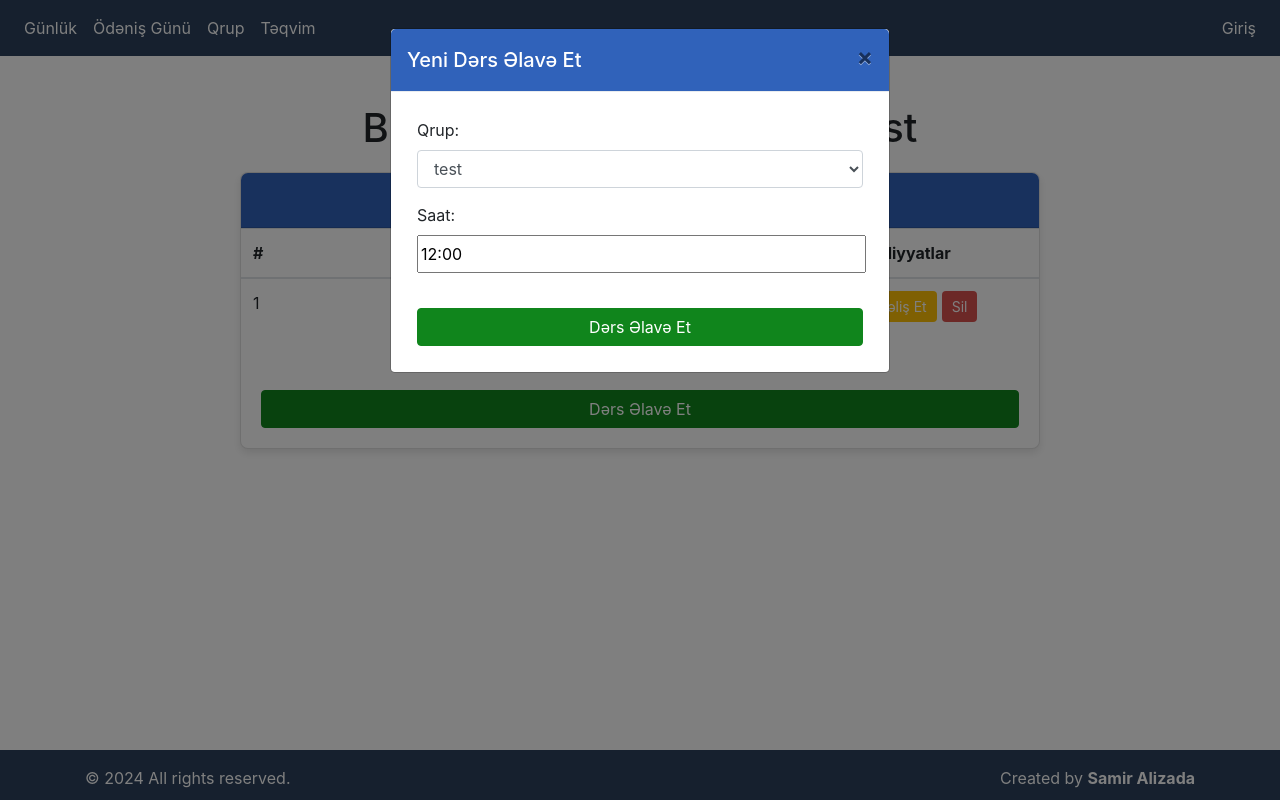
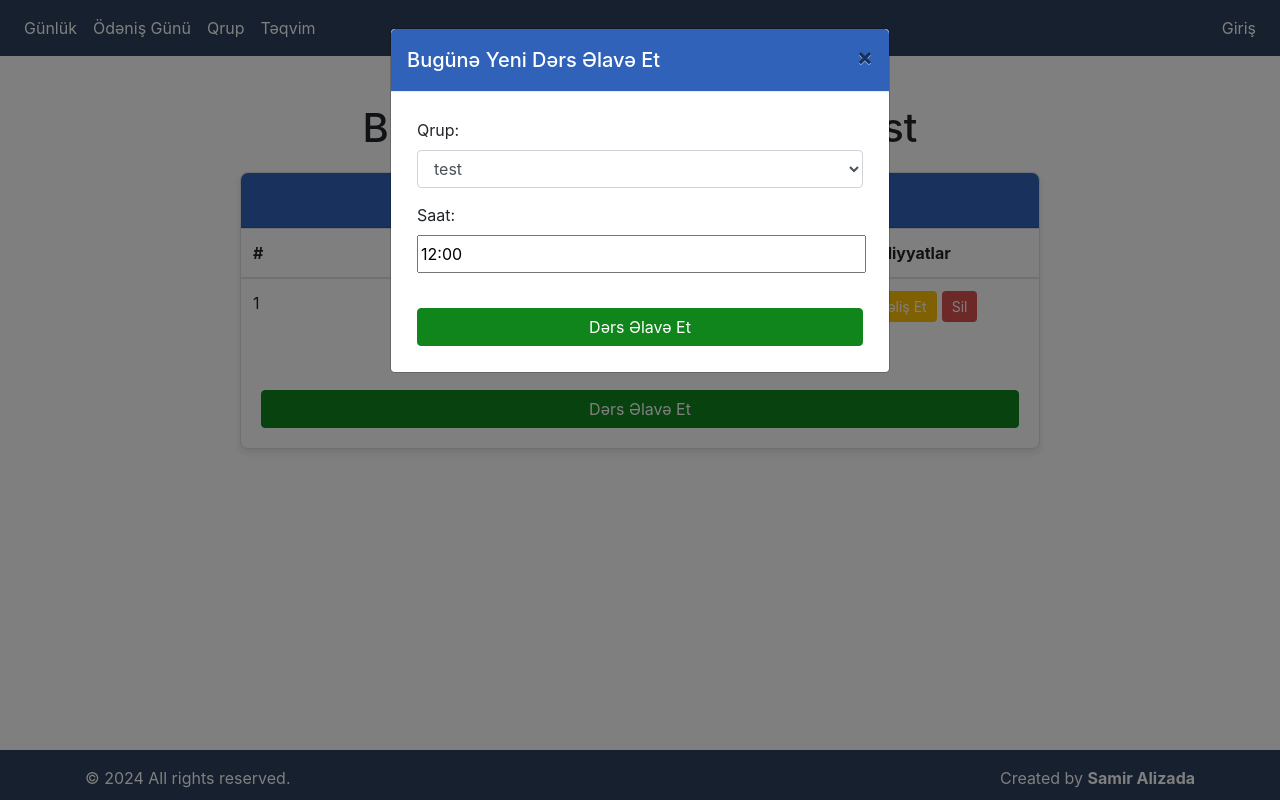
Before and after one commit to SamirAlizada/Tutor, a Django app: page / in a window 1280 px wide, after a click on "Dərs Əlavə Et". Run offline with Django 4.2, Linux system fonts and the light colour scheme; data comes from the database, SQL or seed files in the repository; some libraries are stand-ins or nearby versions.

Commit message:
Update modal title to reflect adding lessons for today
- Changed the modal title from "Yeni Dərs Əlavə Et" to "Bugünə Yeni Dərs Əlavə Et" to clarify that the lesson is being added for today.

```diff
--- a/templates/daily_list.html
+++ b/templates/daily_list.html
@@ -187,7 +187,7 @@
         <div class="modal-dialog" role="document">
             <div class="modal-content">
                 <div class="modal-header">
-                    <h5 class="modal-title" id="addLessonModalLabel">Yeni Dərs Əlavə Et</h5>
+                    <h5 class="modal-title" id="addLessonModalLabel">Bugünə Yeni Dərs Əlavə Et</h5>
                     <button type="button" class="close" data-dismiss="modal" aria-label="Close">
                         <span aria-hidden="true">&times;</span>
                     </button>
```
